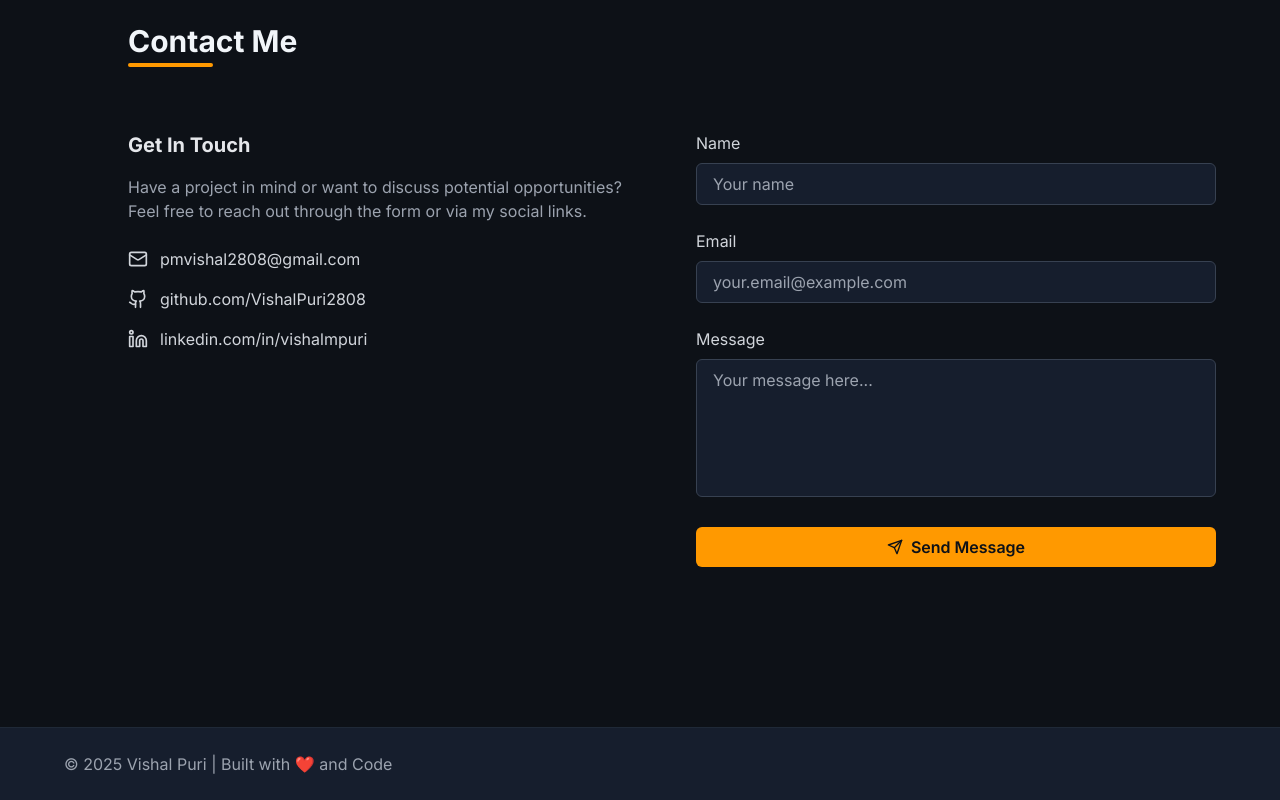
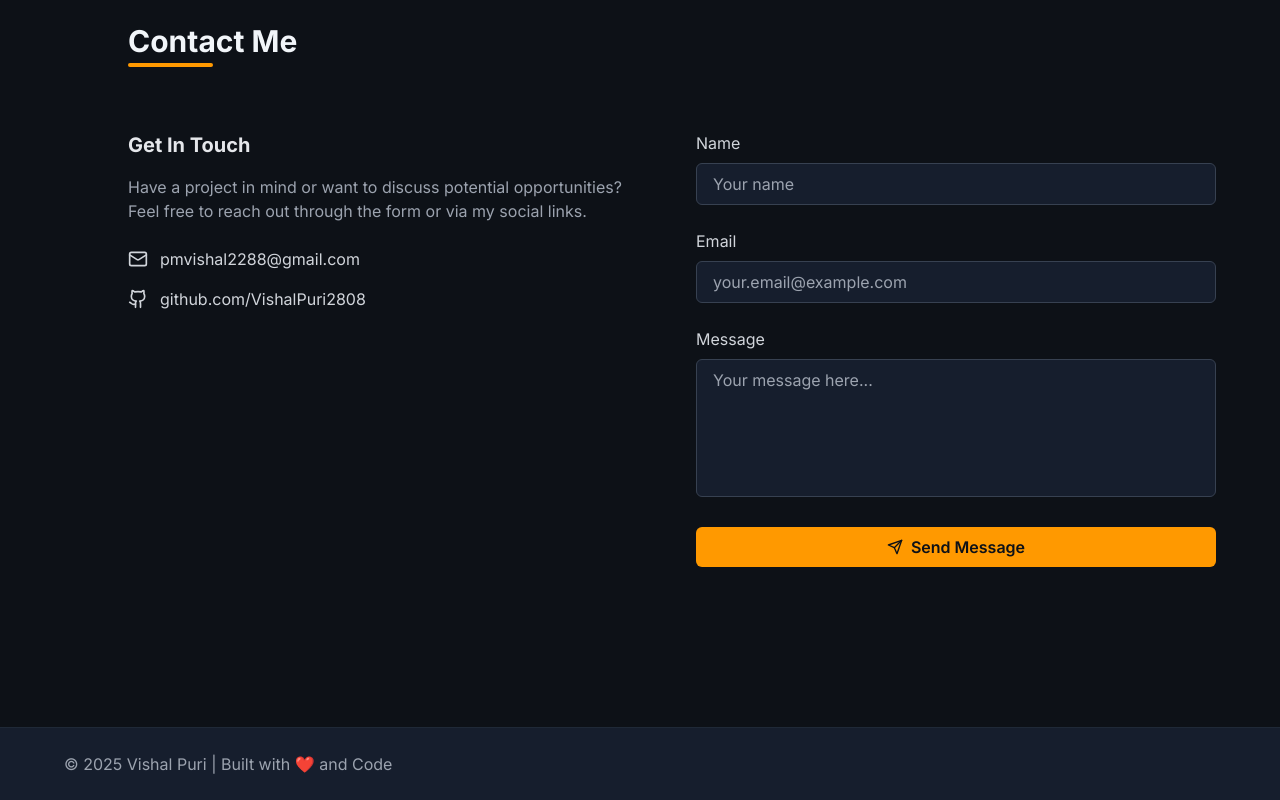
Before and after one commit to VishalPuri2808/MyPortfolio, a React (Vite) app: page / in a window 1280 px wide. Shown: the part 7421-8221 px from the top of the page. Built offline with nearby package versions, Linux system fonts and the light colour scheme.

Commit message:
Update Contact.tsx

```diff
--- a/src/components/Contact.tsx
+++ b/src/components/Contact.tsx
@@ -72,11 +72,11 @@ const Contact: React.FC = () => {
 
             <div className="space-y-4 mb-8">
               <a
-                href="mailto:pmvishal2808@gmail.com"
+                href="mailto:pmvishal228@gmail.com"
                 className="flex items-center gap-3 text-gray-300 hover:text-primary transition-colors"
               >
                 <Mail className="w-5 h-5" />
-                <span>pmvishal2808@gmail.com</span>
+                <span>pmvishal2288@gmail.com</span>
               </a>
               <a
                 href="https://github.com/VishalPuri2808"
@@ -86,15 +86,6 @@ const Contact: React.FC = () => {
               >
                 <Github className="w-5 h-5" />
                 <span>github.com/VishalPuri2808</span>
-              </a>
-              <a
-                href="https://www.linkedin.com/in/vishalmpuri/"
-                target="_blank"
-                rel="noopener noreferrer"
-                className="flex items-center gap-3 text-gray-300 hover:text-primary transition-colors"
-              >
-                <Linkedin className="w-5 h-5" />
-                <span>linkedin.com/in/vishalmpuri</span>
               </a>
             </div>
           </div>
```
